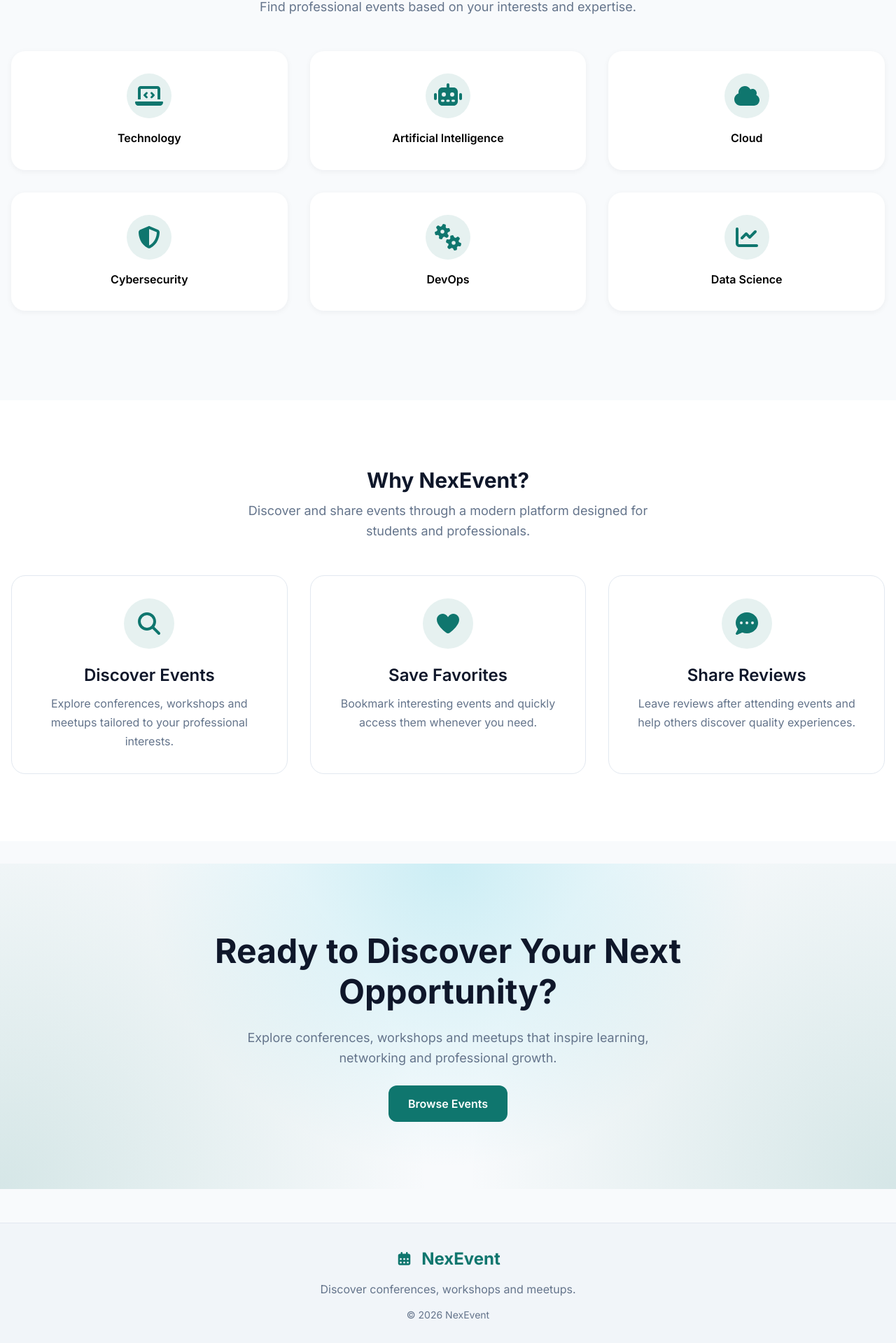
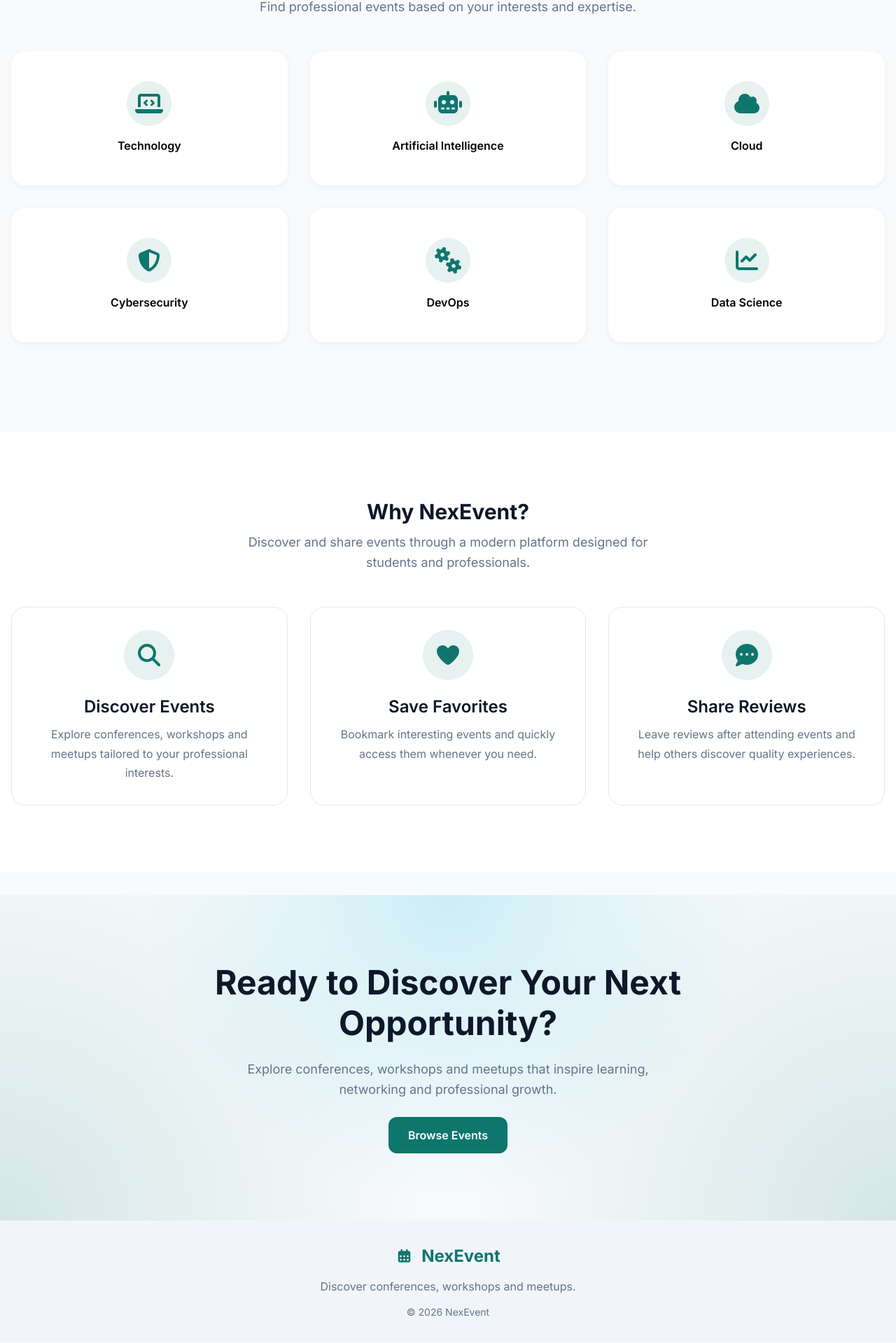
Before and after one commit to nikolovaradica/event-management-fe, a React (Vite) app: page / in a window 1280 px wide. Shown: the part 1603-3522 px from the top of the page at 70% size. Built offline with nearby package versions, Linux system fonts and the light colour scheme.

Commit message:
remove margin on footer

```diff
--- a/src/styles/components.css
+++ b/src/styles/components.css
@@ -72,10 +72,8 @@
 ========================================== */
 
 .app-footer {
-    margin-top: var(--space-7);
     padding-block: var(--space-6);
     background-color: var(--color-surface-alt);
-    border-top: 1px solid var(--color-border);
 }
 
 .footer-content {
@@ -357,10 +355,11 @@
             transform var(--transition-normal),
             box-shadow var(--transition-normal),
             color var(--transition-normal);
+    min-height: 12em;
 }
 
 .category-card:hover {
-    transform: translateY(-4px);
+    transform: translateY(-6px);
     box-shadow: var(--shadow-md);
 }
 
```
